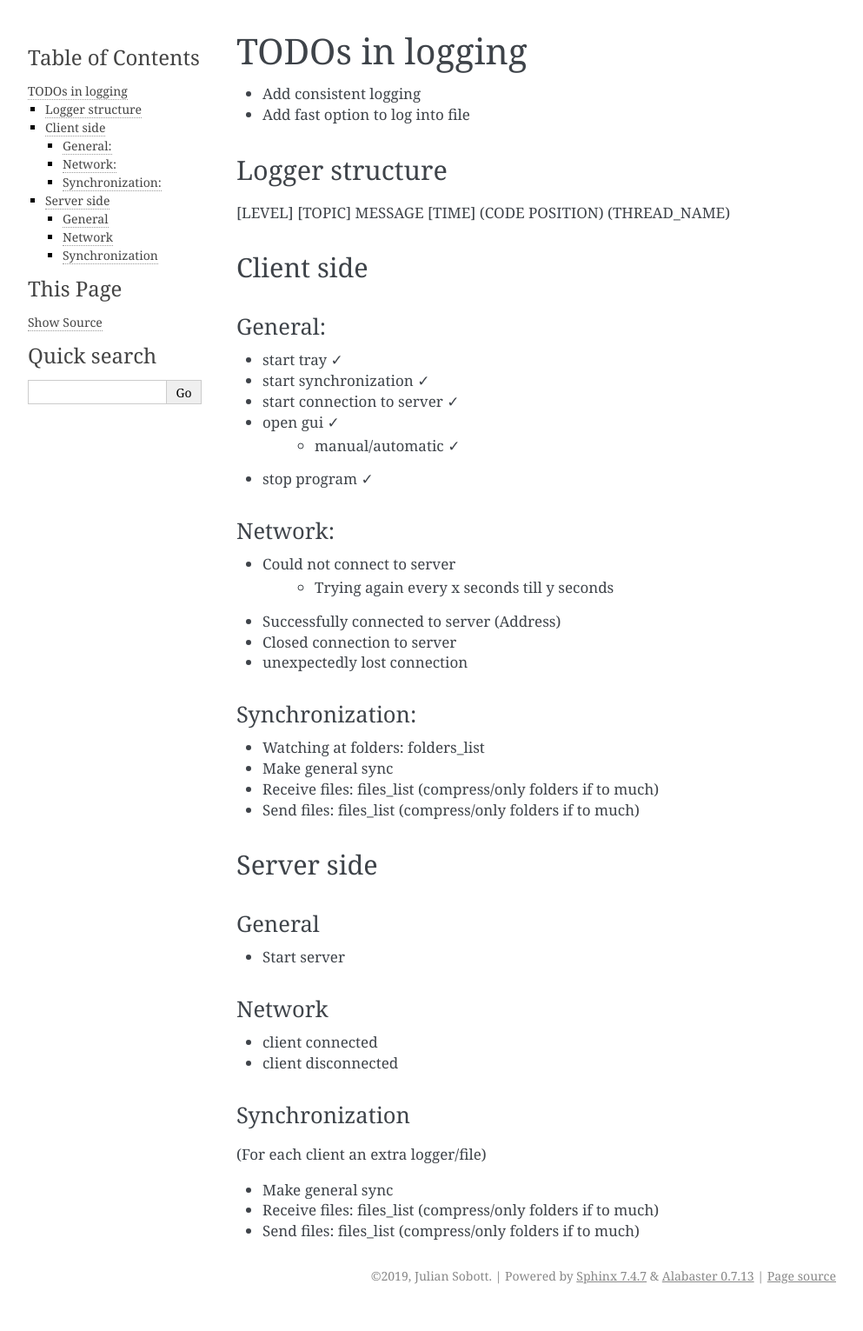
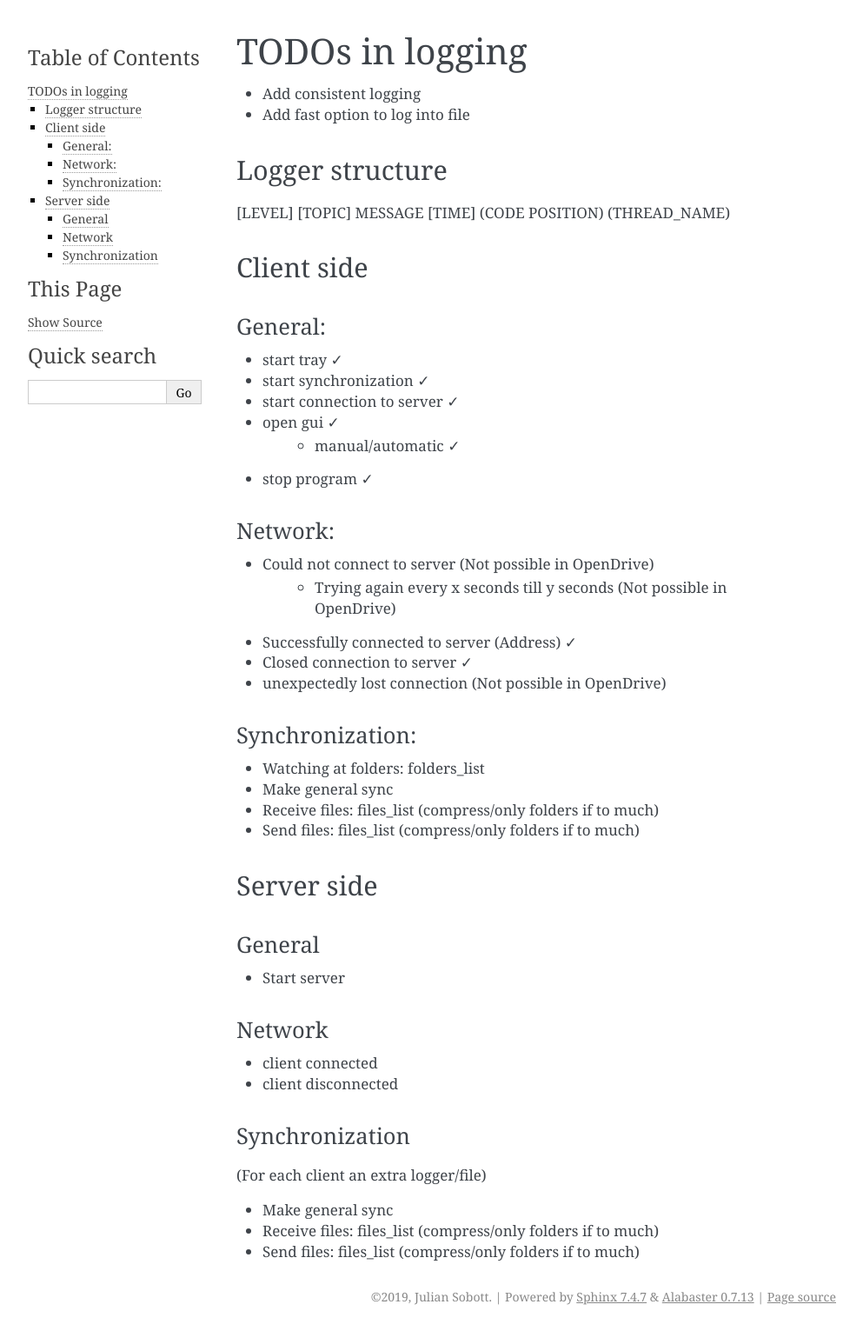
Before and after one commit to JulianSobott/OpenDrive, a Sphinx documentation site: the page built from docs/internal/development/todo_in_branch.rst, in a window 1280 px wide. Shown: the whole page at 87% size, without its empty margins (148-1141 px from the left). Built offline with Sphinx 7.4.7, drawn with Linux system fonts in a browser that asks for light colours; before the commit the page ends 1507 px from its top, so only the background shows below that.

Commit message:
[feature] Add logging_network info calls

```diff
--- a/docs/internal/development/todo_in_branch.rst
+++ b/docs/internal/development/todo_in_branch.rst
@@ -27,11 +27,11 @@ General:
 Network:
 ^^^^^^^^
 
-- Could not connect to server
-    - Trying again every x seconds till y seconds
-- Successfully connected to server (Address)
-- Closed connection to server
-- unexpectedly lost connection
+- Could not connect to server   (Not possible in OpenDrive)
+    - Trying again every x seconds till y seconds   (Not possible in OpenDrive)
+- Successfully connected to server (Address)     ✓
+- Closed connection to server   ✓
+- unexpectedly lost connection  (Not possible in OpenDrive)
 
 Synchronization:
 ^^^^^^^^^^^^^^^^
```
Also changed, not shown: 1 other file.
